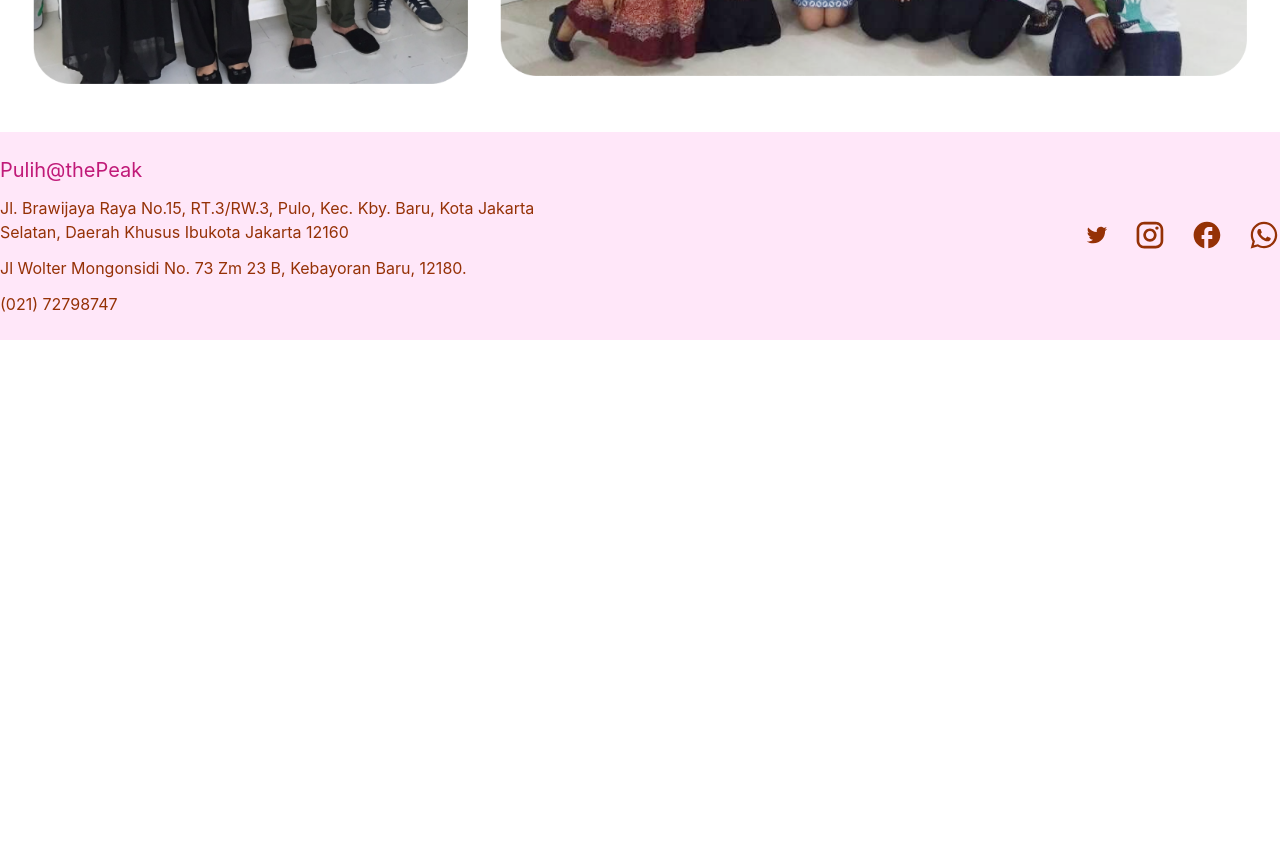
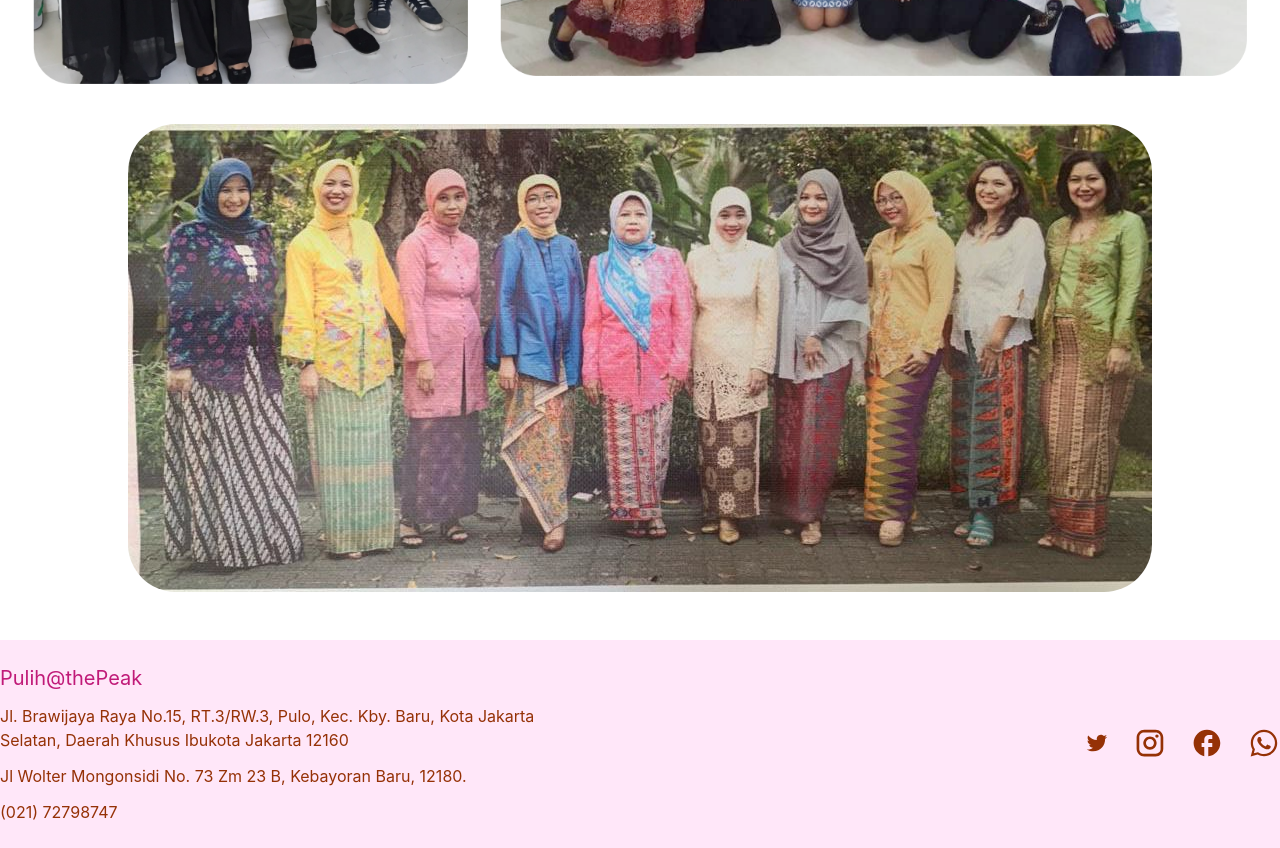
Before and after one commit to githubnyathoni/pulih-app, a React (Create React App) app: page /about in a window 1280 px wide. Shown: the part 2840-3688 px from the top of the page. Before the commit the page ends 3180 px from the top, so only its background shows below. Built offline with nearby package versions, Linux system fonts and the light colour scheme.

Commit message:
add ragam kegiatan photo

```diff
--- a/src/images/about/index.js
+++ b/src/images/about/index.js
@@ -7,6 +7,7 @@ import SecondRowA from './secondrow-a.png';
 import SecondRowB from './secondrow-b.png';
 import ThirdRowA from './thirdrow-a.png';
 import ThirdRowB from './thirdrow-b.png';
+import FourthRow from './fourthrow.jpeg';
 
 const AboutImages = {
   Squad,
@@ -18,6 +19,7 @@ const AboutImages = {
   SecondRowB,
   ThirdRowA,
   ThirdRowB,
+  FourthRow,
 };
 
 export default AboutImages;
--- a/src/pages/About.jsx
+++ b/src/pages/About.jsx
@@ -92,6 +92,9 @@ function TogetherSection() {
           <img src={AboutImages.ThirdRowB} alt="Ragam Kegiatan Bersama Pulih@thePeak" />
         </div>
       </div>
+      <div id="fourth-row" className="flex justify-center gap-8 my-10">
+        <img src={AboutImages.FourthRow} style={{ borderRadius: '3rem' }} alt="Ragam Kegiatan Bersama Pulih@thePeak" />
+      </div>
     </div>
   );
 }
```
Also changed, not shown: src/images/about/fourthrow.jpeg (added).
